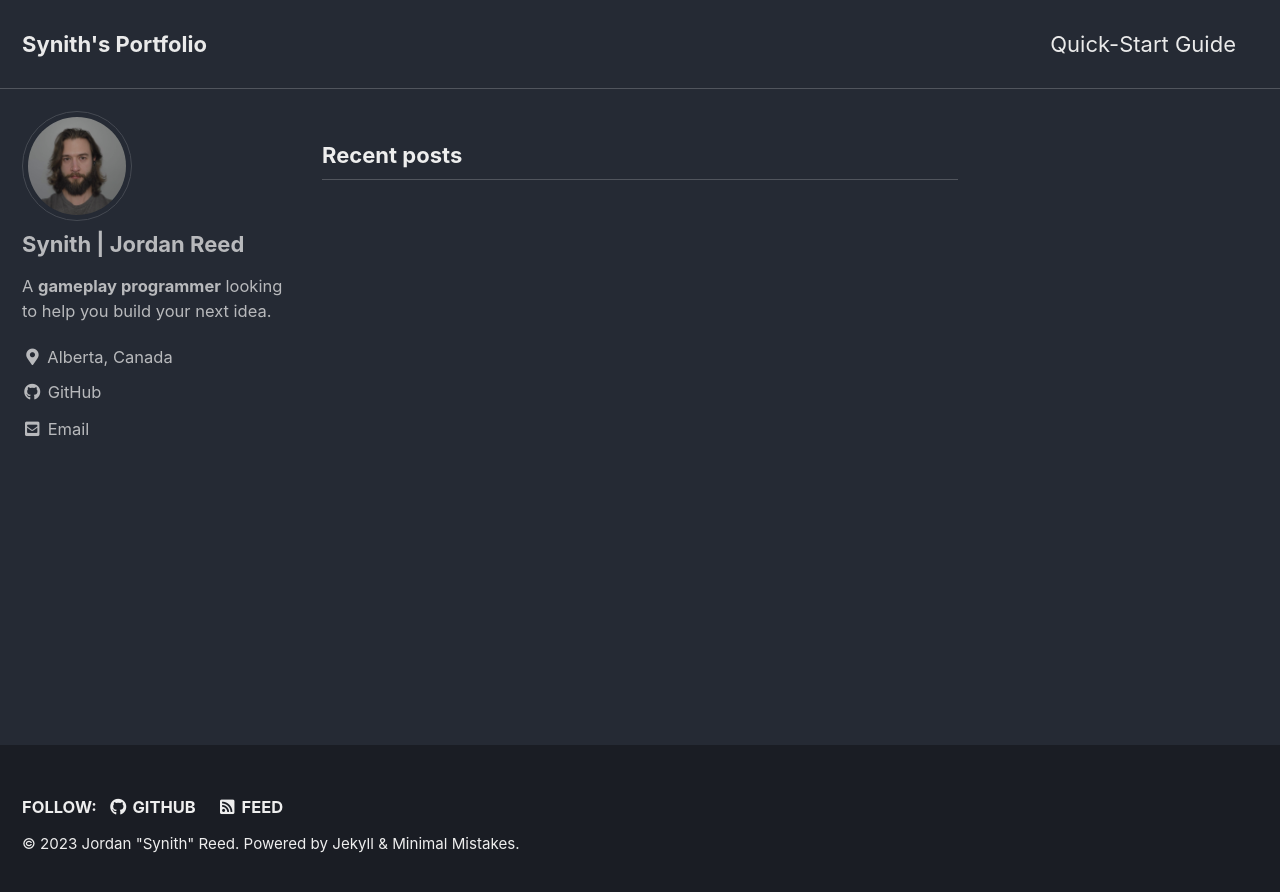
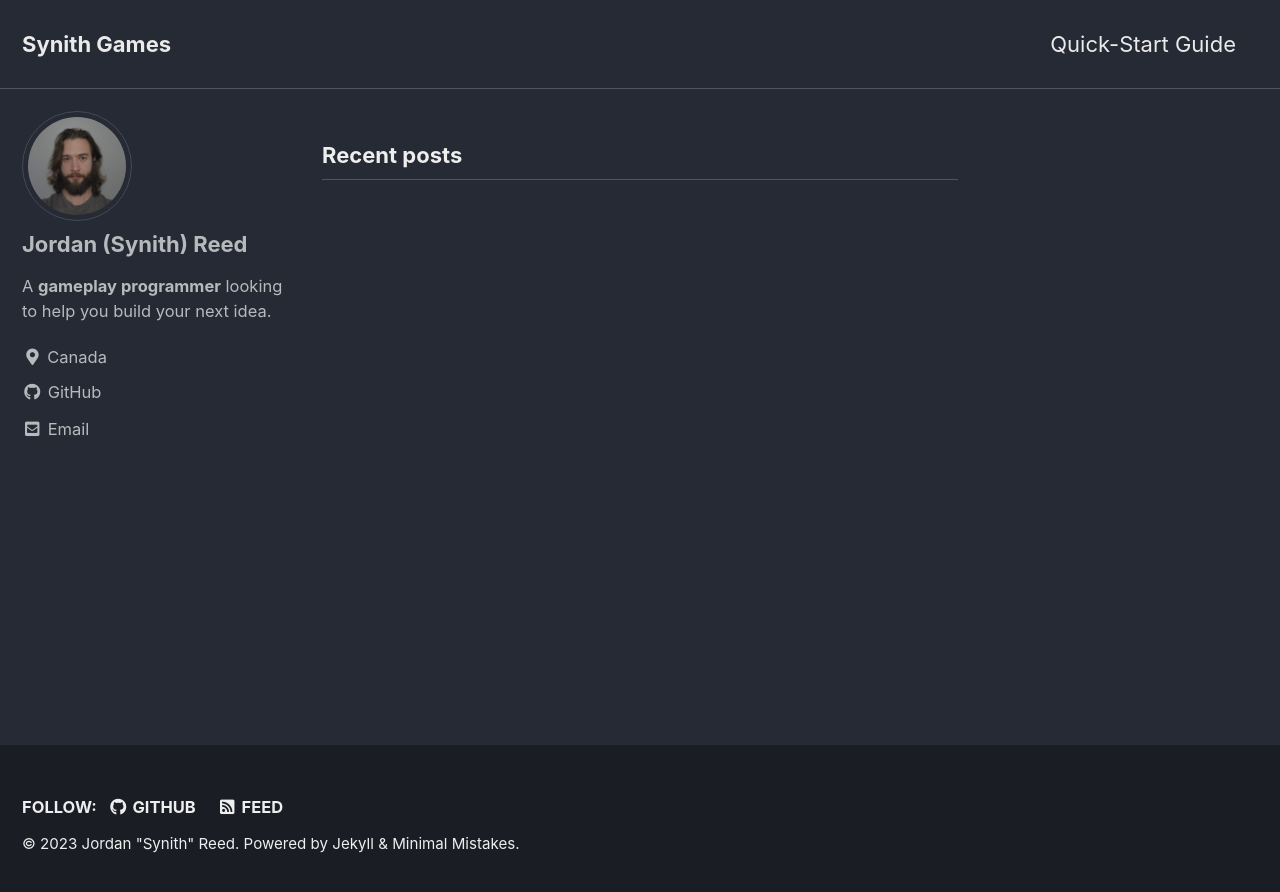
Before and after one commit to synith/synith.github.io, a Jekyll site: the page built from index.html, in a window 1280 px wide. Shown: the top 892 px of the page. Built offline with Jekyll 4.4.1, drawn with Linux system fonts in a browser that asks for light colours; cached includes are drawn as plain includes; the list of posts is cut into pages by our own code.

Commit message:
Update _config.yml

```diff
--- a/_config.yml
+++ b/_config.yml
@@ -16,7 +16,7 @@ minimal_mistakes_skin    : "dark" # "default", "air", "aqua", "contrast", "dark"
 
 # Site Settings
 locale                   : "en-US"
-title                    : "Synith's Portfolio"
+title                    : "Synith Games"
 title_separator          : "-"
 subtitle                 : # site tagline that appears below site title in masthead
 name                     : "Jordan \"Synith\" Reed"
@@ -104,15 +104,15 @@ analytics:
 
 # Site Author
 author:
-  name             : "Synith | Jordan Reed"
+  name             : "Jordan (Synith) Reed"
   avatar           : "/assets/images/bio-photo.png"
   bio              : "A **gameplay programmer** looking to help you build your next idea."
-  location         : "Alberta, Canada"
-  email            : "synith@live.ca"
+  location         : "Canada"
+  email            : "mail@synith.dev"
   links:
     - label: "Email"
       icon: "fas fa-fw fa-envelope-square"
-      # url:  "mailto:synith@live.ca"
+      # url:  "mailto:mail@synith.dev"
     - label: "Website"
       icon: "fas fa-fw fa-link"
       # url: "https://your-website.com"
```
